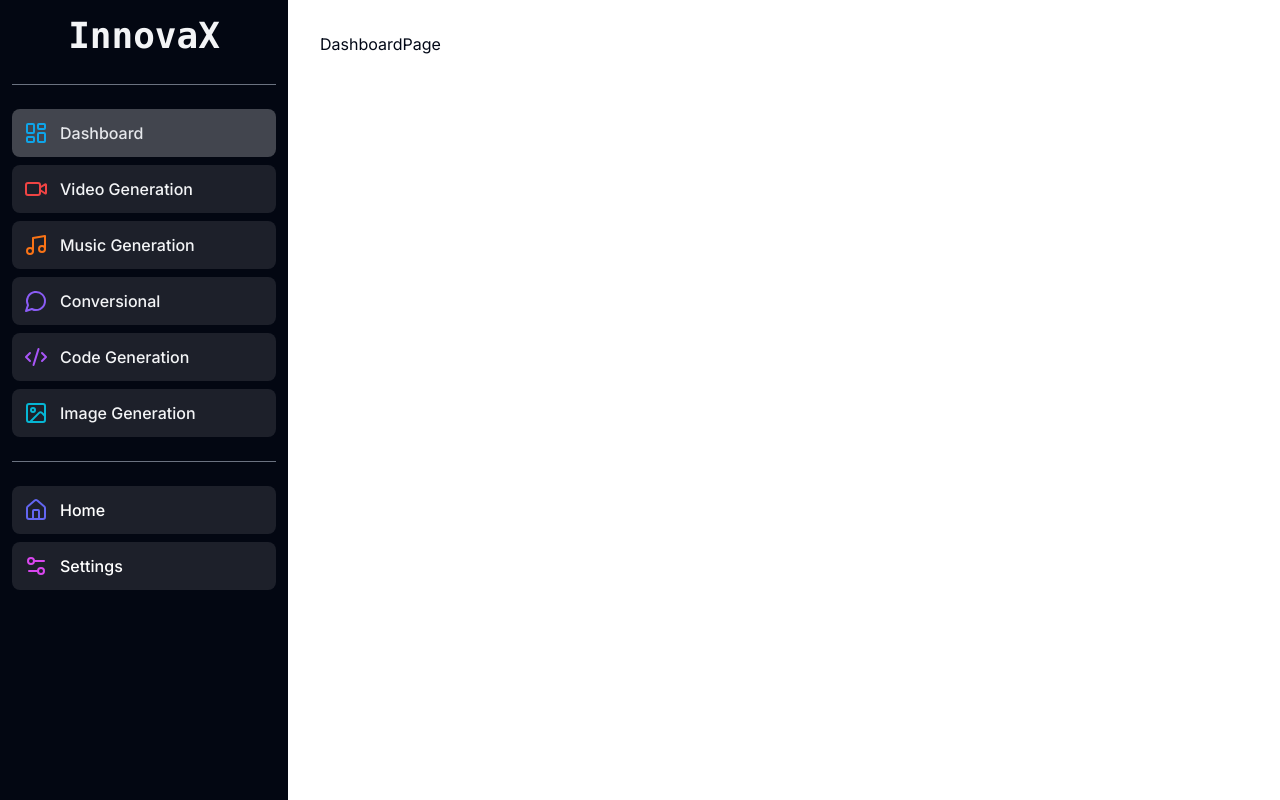
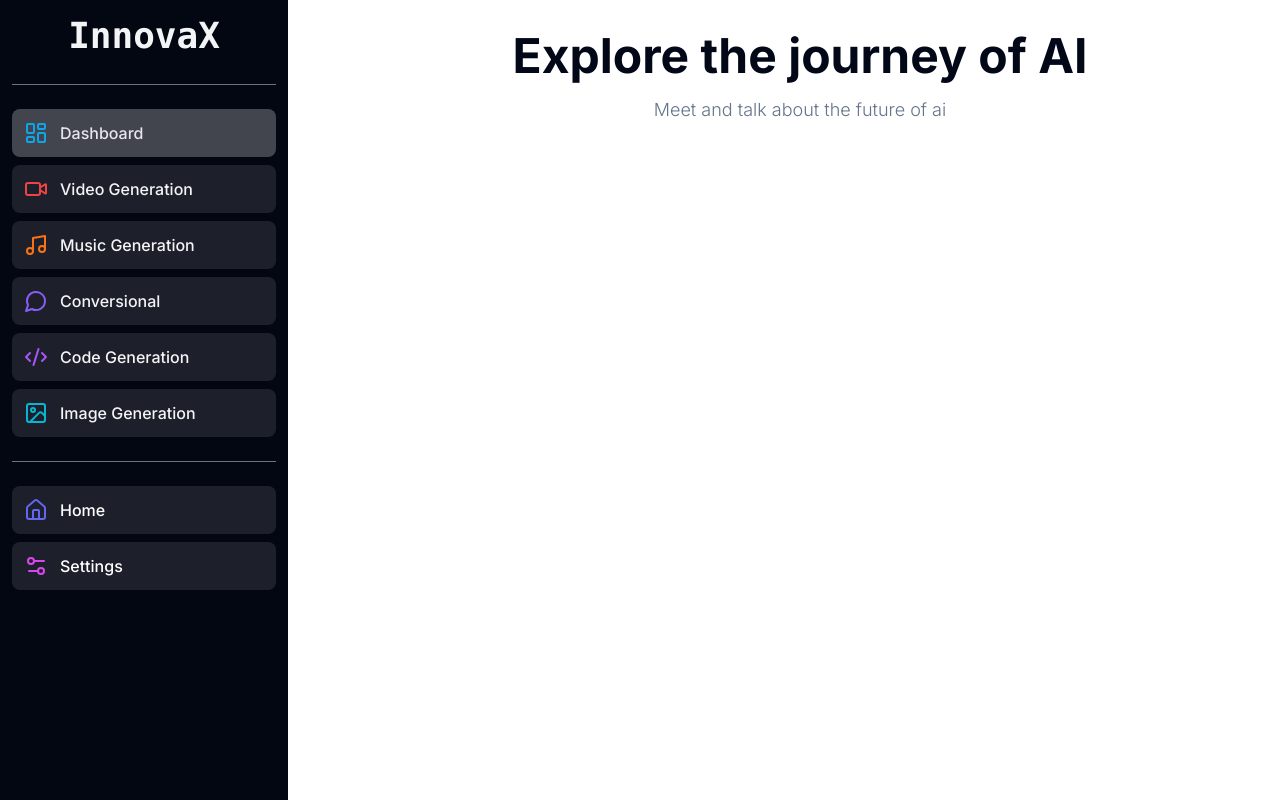
Before and after one commit to jubair-jx/innovaX-application, a Next.js app: page /dashboard in a window 1280 px wide. Built offline with nearby package versions, Linux system fonts and the light colour scheme.

Commit message:
dashboard page info is working now

```diff
--- a/src/app/(dashboard)/(routes)/dashboard/page.tsx
+++ b/src/app/(dashboard)/(routes)/dashboard/page.tsx
@@ -1,5 +1,17 @@
 const DashboardPage = () => {
-  return <div>DashboardPage</div>;
+  return (
+    <div>
+      <div className=" mb-8 space-y-4">
+        <h2 className=" text-2xl md:text-5xl font-bold text-center">
+          Explore the journey of AI
+        </h2>
+        <p className=" text-muted-foreground font-light text-sm md:text-lg text-center">
+          Meet and talk about the future of ai
+        </p>
+      </div>
+      <div className=" px-4 md:px20 lg:px-32 space-y-4">{}</div>
+    </div>
+  );
 };
 
 export default DashboardPage;
```
